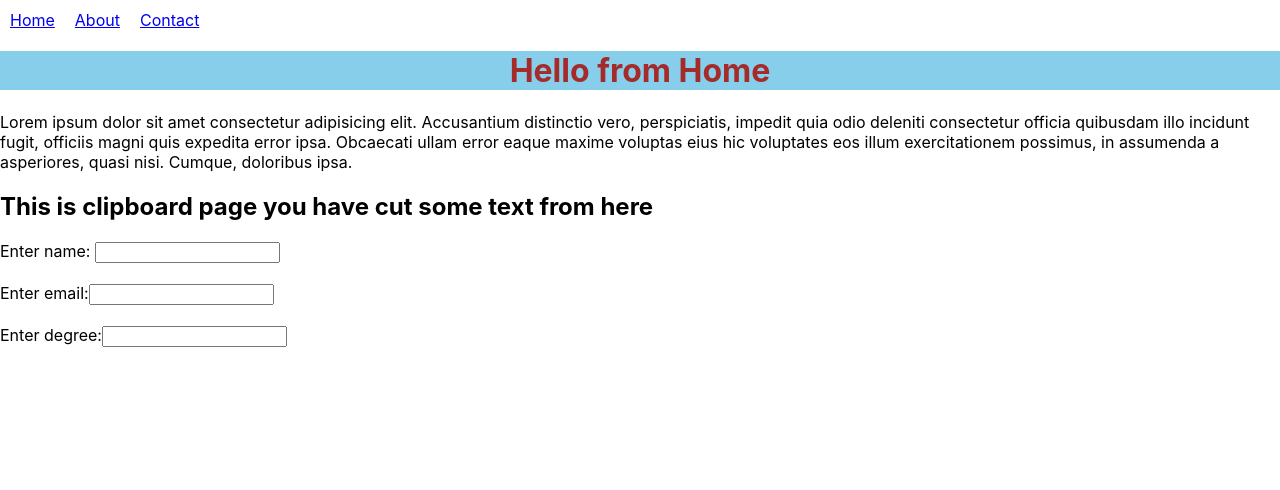
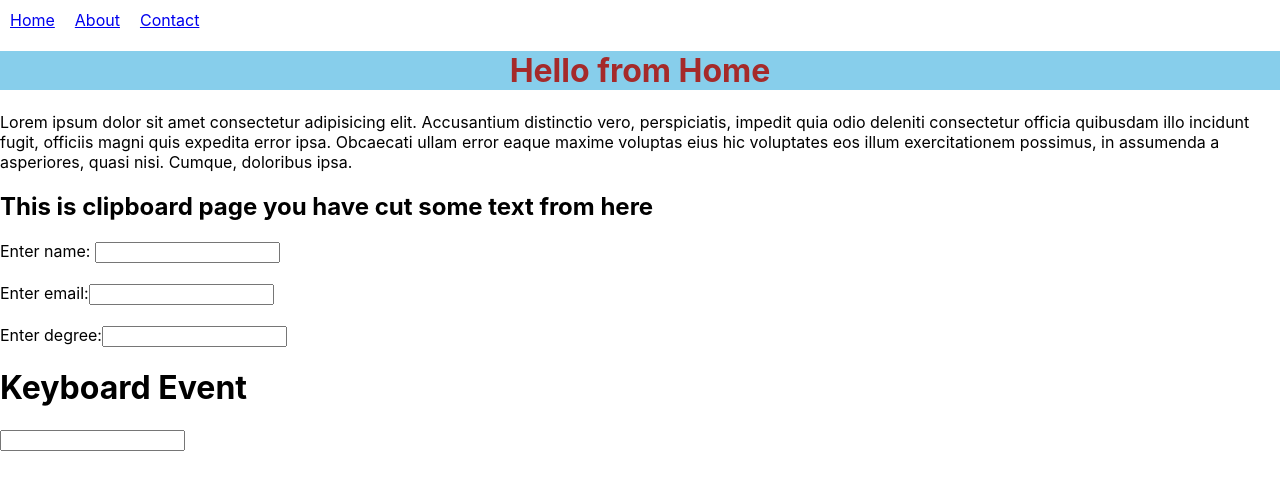
Before and after one commit to anupamahalder/react-learning, a React (Create React App) app in the folder practice-project/: page / in a window 1280 px wide. Shown: the top 490 px of the page. Built offline with nearby package versions, Linux system fonts and the light colour scheme.

Commit message:
Implement onKeyDown event to see which keyword is pressed

```diff
--- a/practice-project/src/pages/About.css
+++ b/practice-project/src/pages/About.css
@@ -1,4 +1,4 @@
-.about>h1{
+.about{
     background-color: yellow;
     text-align: center;
     margin: 10px auto;
--- a/practice-project/src/pages/About.jsx
+++ b/practice-project/src/pages/About.jsx
@@ -16,9 +16,9 @@ const About = () => {
         setMyProf("Full Stack Developer");
     }
     return (
-        <div className='about'>
+        <div>
             <Header/>
-            <h1>Hello from About</h1>
+            <h1 className='about'>Hello from About</h1>
             <p>My profession is {myProf}</p>
             <button onClick={()=>changeValue}>Change value</button>
         </div>
--- a/practice-project/src/pages/Contact.css
+++ b/practice-project/src/pages/Contact.css
@@ -1,4 +1,4 @@
-.contact>h1{
+.contact{
     background-color: tomato;
     text-align: center;
 }
--- a/practice-project/src/pages/Contact.jsx
+++ b/practice-project/src/pages/Contact.jsx
@@ -3,9 +3,9 @@ import './Contact.css';
 import Header from './Header';
 const Contact = (props) => {
     return (
-        <div className='contact'>
+        <div>
             <Header/>
-            <h1>Hello from Contact</h1>
+            <h1  className='contact'>Hello from Contact</h1>
         </div>
     );
 };
--- a/practice-project/src/pages/Home.css
+++ b/practice-project/src/pages/Home.css
@@ -1,4 +1,4 @@
-.home>h1{
+.home{
     background-color: skyblue;
     color: brown;
     text-align: center;
--- a/practice-project/src/pages/Home.jsx
+++ b/practice-project/src/pages/Home.jsx
@@ -1,6 +1,7 @@
 import React from 'react';
 import './Home.css';
 import Header from './Header';
+import Keyboard from './Keyboard';
 const Home = () => {
     const copyText = () =>{
         alert("Text copied!");
@@ -18,9 +19,9 @@ const Home = () => {
         console.log("You have blur on input!");
     }
     return (
-        <div className='home'>
+        <div>
             <Header/>
-            <h1>Hello from Home</h1>
+            <h1 className='home'>Hello from Home</h1>
             {/* Copy Event  */}
             <div>
                 <p onCopy={copyText}>Lorem ipsum dolor sit amet consectetur adipisicing elit. Accusantium distinctio vero, perspiciatis, impedit quia odio deleniti consectetur officia quibusdam illo incidunt fugit, officiis magni quis expedita error ipsa. Obcaecati ullam error eaque maxime voluptas eius hic voluptates eos illum exercitationem possimus, in assumenda a asperiores, quasi nisi. Cumque, doloribus ipsa.</p>
@@ -33,6 +34,7 @@ const Home = () => {
                 <label htmlFor="">Enter degree:</label>
                 <input type="text" onBlur={blurText}/>
             </div>
+            <Keyboard></Keyboard>
         </div>
     );
 };
--- /dev/null
+++ b/practice-project/src/pages/Keyboard.jsx
@@ -0,0 +1,15 @@
+import React from 'react';
+
+const Keyboard = () => {
+    const onkeydownText = (event) =>{
+        console.log("key pressed ", event.key);
+    }
+    return (
+        <div>
+            <h1>Keyboard Event</h1>
+            <input type="text" onKeyDown={onkeydownText} />
+        </div>
+    );
+};
+
+export default Keyboard;
```
